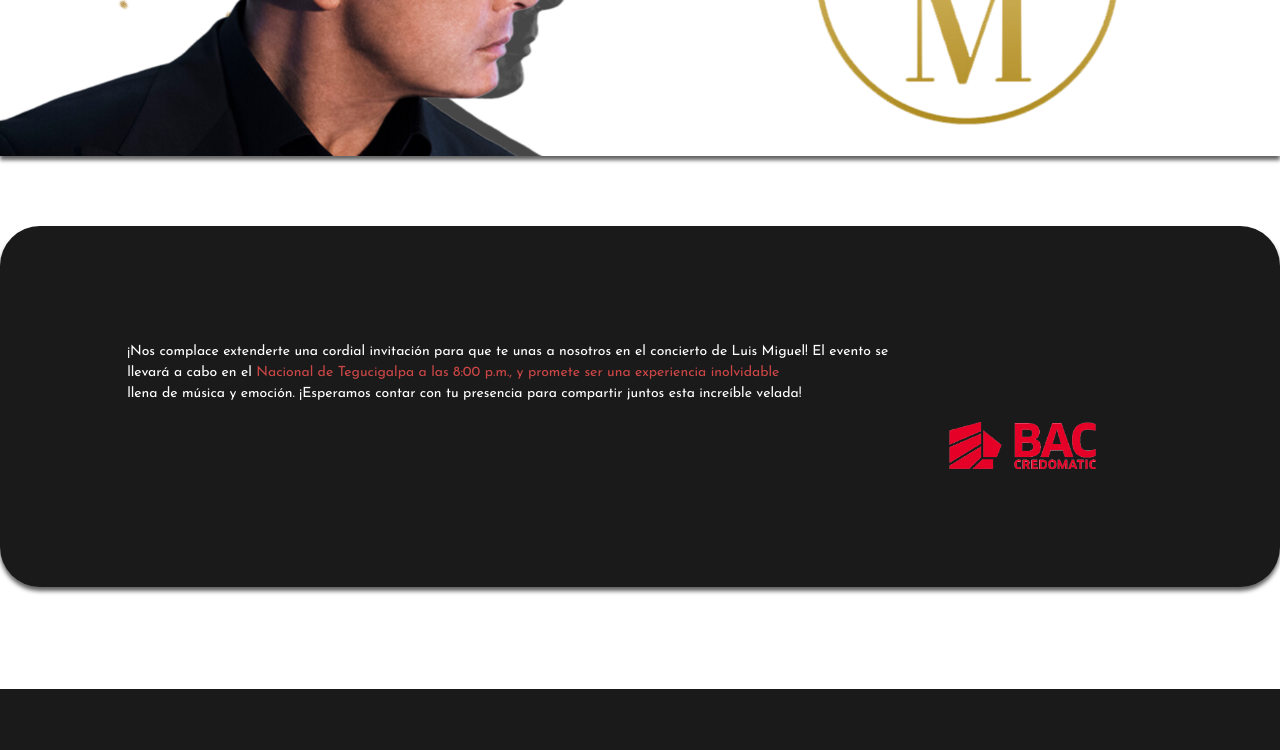
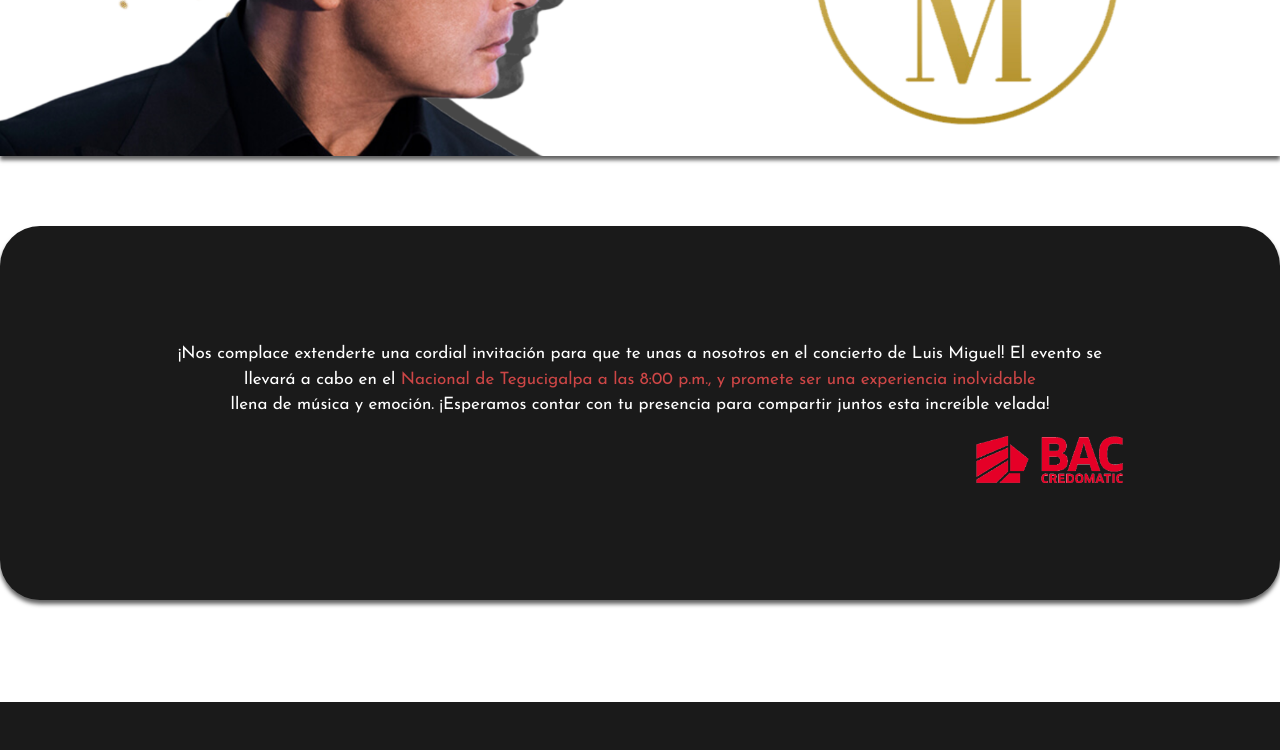
Before and after one commit to nlslobo/landingPage-luisMiguel, a plain HTML site: page index.html in a window 1280 px wide. Shown: the part 476-1226 px from the top of the page. Drawn offline with nearby package versions, Linux system fonts and the light colour scheme.

Commit message:
Add files via upload

```diff
--- a/css/style.css
+++ b/css/style.css
@@ -46,6 +46,8 @@ font-size: 14px;
     text-align: left;
     border-radius: 40px;
     box-shadow: 0px 4px 4px 0px #616161;
+	font-size: 17px;
+	text-align-last: center;
 }
 
 #mensaje img{
```
